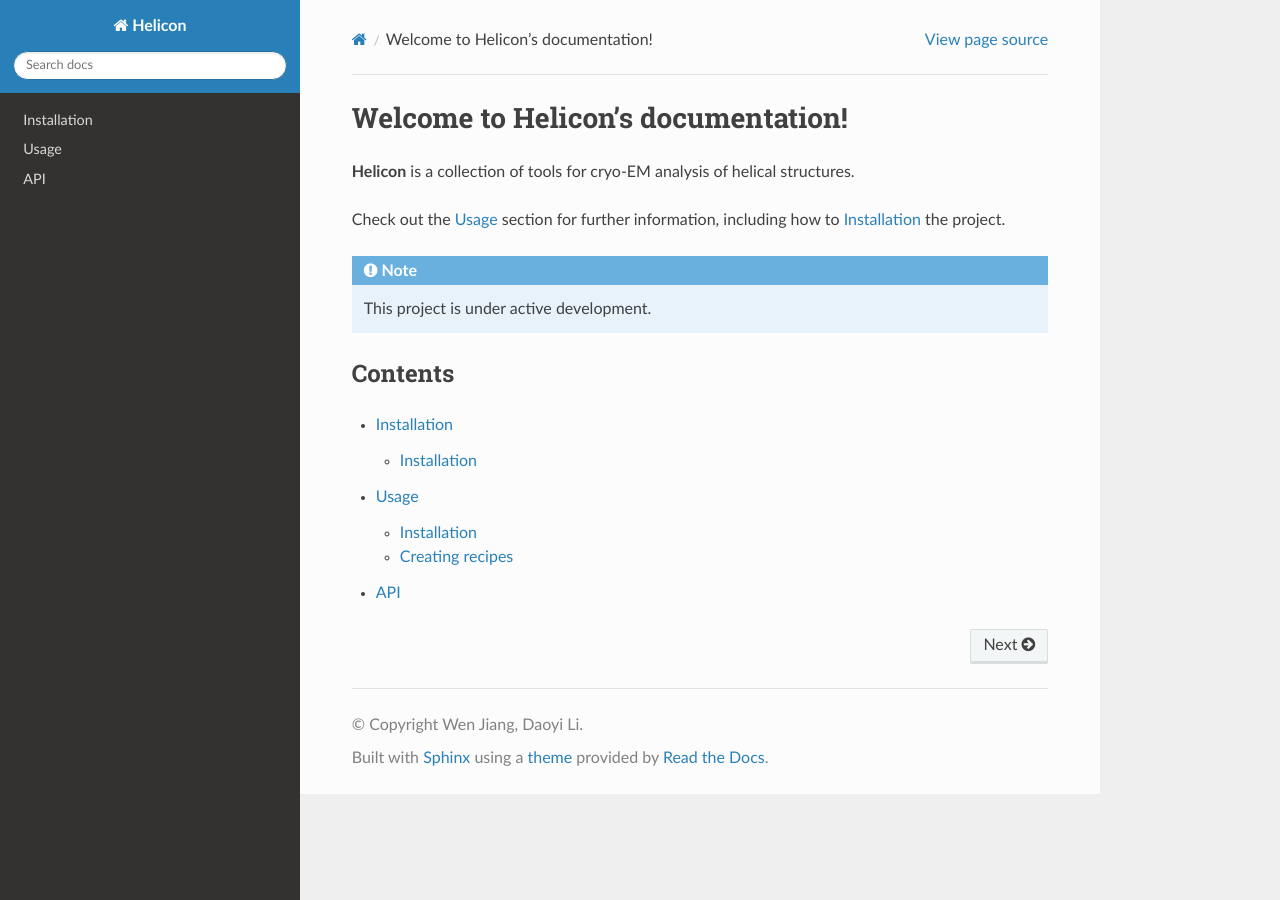
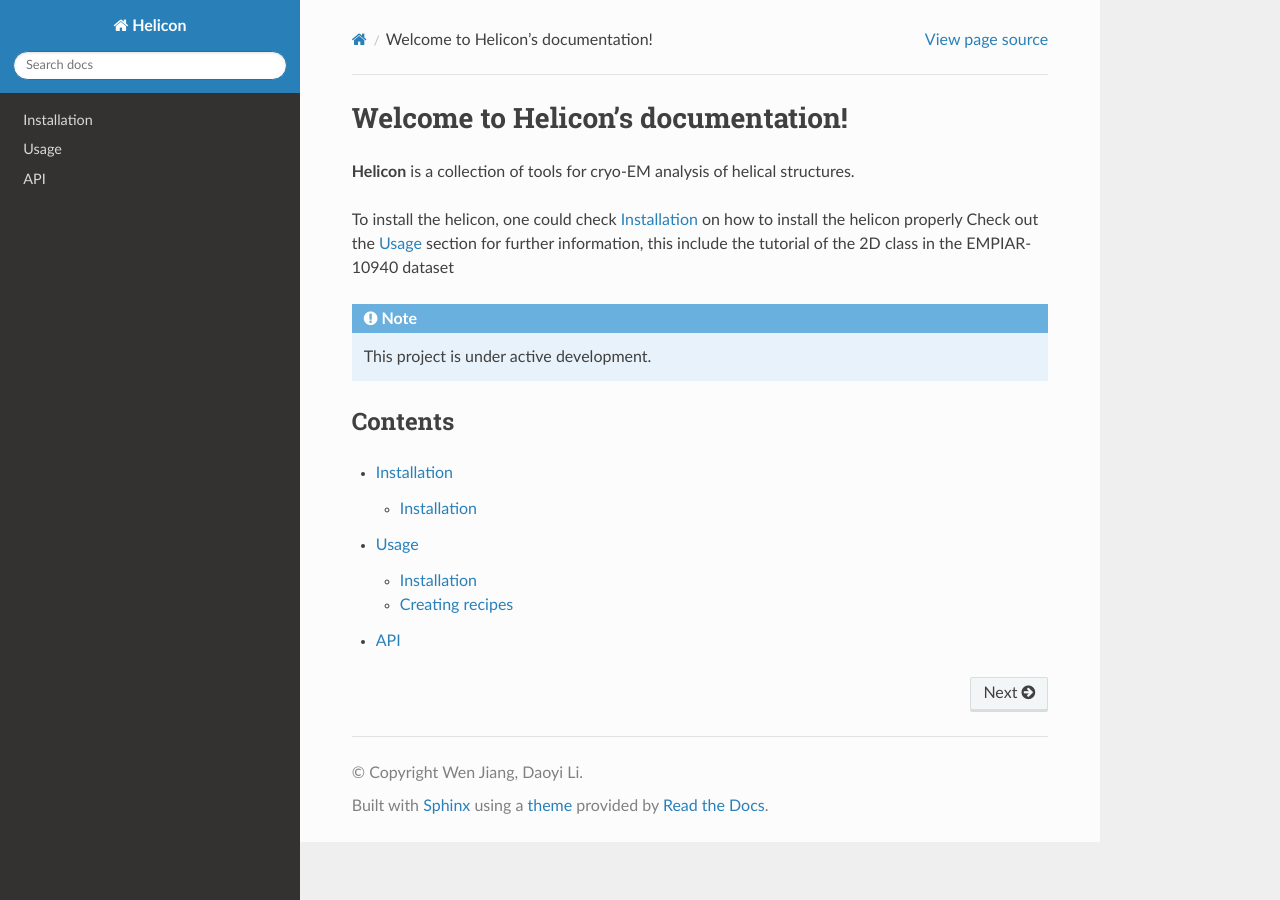
Before and after one commit to jianglab/helicon_doc, a Sphinx documentation site: the page built from docs/source/index.rst, in a window 1280 px wide. Built offline with Sphinx 7.4.7 and the Read the Docs theme 3.1.0, drawn with Linux system fonts in a browser that asks for light colours.

Commit message:
Update index.rst

```diff
--- a/docs/source/index.rst
+++ b/docs/source/index.rst
@@ -3,8 +3,8 @@ Welcome to Helicon's documentation!
 
 **Helicon** is a collection of tools for cryo-EM analysis of helical structures.
 
-Check out the :doc:`usage` section for further information, including
-how to :ref:`installation` the project.
+To install the helicon, one could check :doc:`installation` on how to install the helicon properly
+Check out the :doc:`usage` section for further information, this include the tutorial of the 2D class in the EMPIAR-10940 dataset
 
 .. note::
 
```
